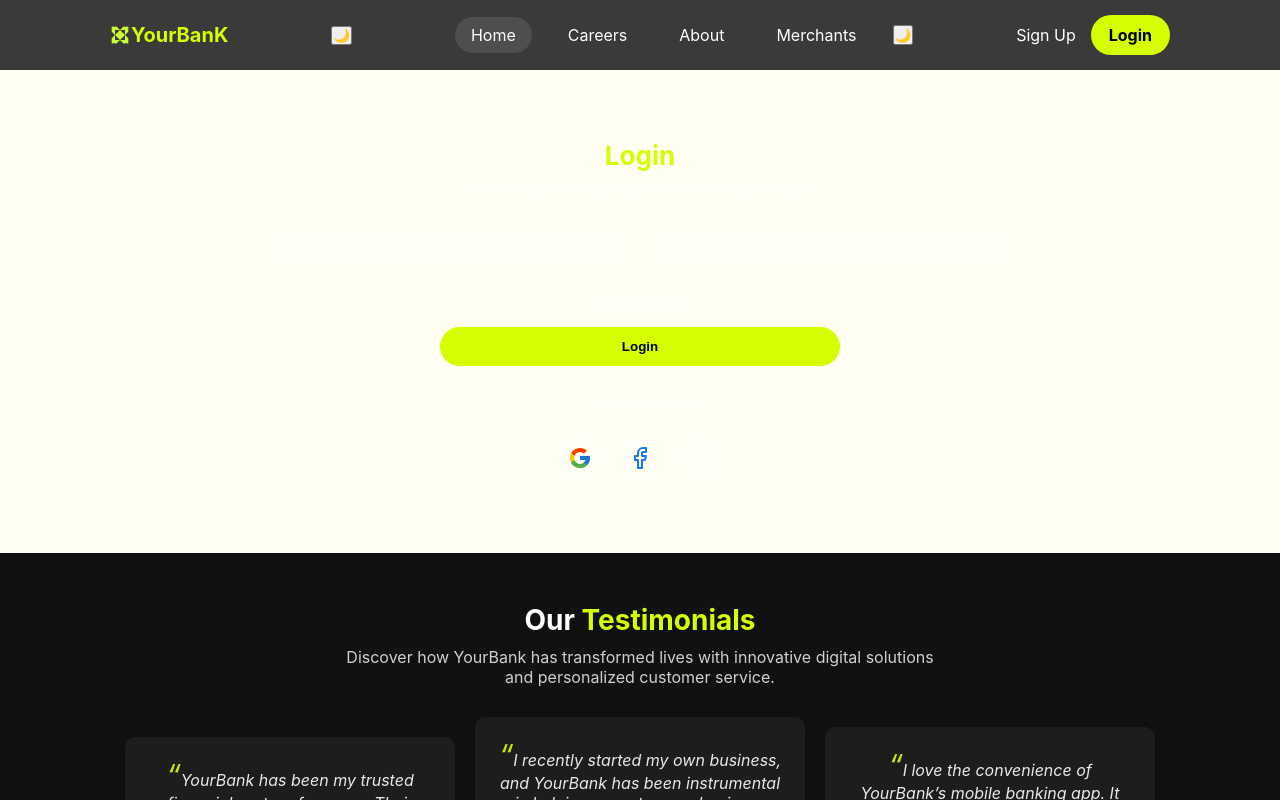
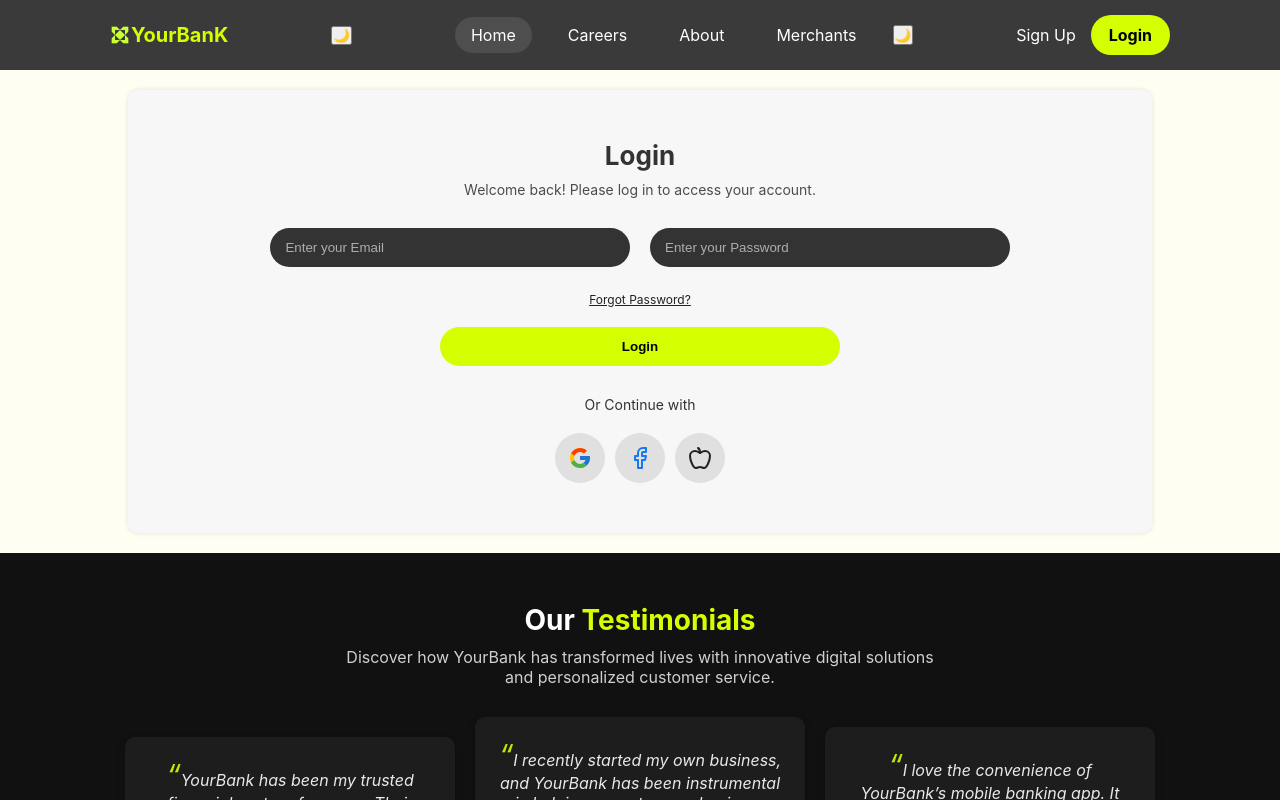
Before and after one commit to Tornik2/X, a Next.js app: page /login in a window 1280 px wide. Shown: the top 800 px of the page. Built offline with nearby package versions, Linux system fonts and the light colour scheme.

Commit message:
add light mode to login and register page

```diff
--- a/app/login/login.css
+++ b/app/login/login.css
@@ -7,12 +7,19 @@
     color: white;
     background: rgba(255, 255, 255, 0.05);
   }
-
+  .light .login-container {
+    color: #222;
+    background: #f7f7f7;
+    box-shadow: 0 0 5px #e1e1e1;
+}
   .login-title {
     font-size: 26px;
     font-weight: bold;
     color: #d4ff00;
     margin-bottom: 10px;
+  }
+  .light .login-title {
+    color: #333;
   }
 
   .login-subtitle {
@@ -20,6 +27,7 @@
     margin-bottom: 20px;
     opacity: 0.8;
   }
+
 
   .input-group {
     width: 100%;
@@ -38,6 +46,9 @@
     outline: none;
     padding-left: 15px;
   }
+  .light .input-group input {
+    background: #333333;
+}
 
   .input-group input::placeholder {
     color: rgba(255, 255, 255, 0.6);
@@ -50,7 +61,9 @@
     margin-bottom: 20px;
     cursor: pointer;
   }
-
+  .light .forgot-password {
+    color: #222;
+}
   .primary-button {
     width: 100%;
     max-width: 300px;
@@ -84,6 +97,10 @@
     margin: 20px 0;
     opacity: 0.8;
   }
+  .light .or-text {
+    color: #333;
+    opacity: 1;
+}
 
   .social-buttons {
     display: flex;
@@ -104,6 +121,10 @@
     border: none;
   }
 
+  .light .social-icon {
+    background: #e0e0e0;
+    color: #222;
+}
   @media (min-width: 768px) {
     .login-container {
       max-width: 80%;
--- a/app/register/register.css
+++ b/app/register/register.css
@@ -7,18 +7,29 @@
     color: white;
     background: rgba(255, 255, 255, 0.05);
   }
-
+  .light .register-container {
+    color: #222;
+    background: #f7f7f7;
+    box-shadow: 0 0 5px #e1e1e1;
+}
   .register-title {
     font-size: 26px;
     font-weight: bold;
     color: #d4ff00;
     margin-bottom: 15px;
   }
+  .light .register-title {
+    color: #333;
+}
 
   .register-subtitle {
     font-size: 14px;
     margin-bottom: 40px;
     opacity: 0.8;
+}
+.light .register-subtitle {
+  color: #333;
+  opacity: 1;
 }
 
   .input-group {
@@ -38,12 +49,18 @@
     outline: none;
     padding-left: 15px;
   }
-
+  .light .input-group input {
+    background: #333333;
+    color: #222;
+}
   .input-group input::placeholder {
     color: rgba(255, 255, 255, 0.6);
   }
+  .light .input-group input::placeholder {
+    color: white
+}
 
-  .input-row {
+.input-row {
     display: flex;
     flex-direction: column;
     align-items: center;
@@ -52,7 +69,7 @@
     margin: 5px;
   }
 
-  @media (min-width: 768px) {
+@media (min-width: 768px) {
     .input-row {
       flex-direction: row;
       gap: 25px;
@@ -118,6 +135,10 @@
     cursor: pointer;
     border: none;
   }
+  .light .social-icon {
+    background: #e0e0e0;
+    color: #222;
+}
 
   @media (min-width: 768px) {
     .register-container {
```
